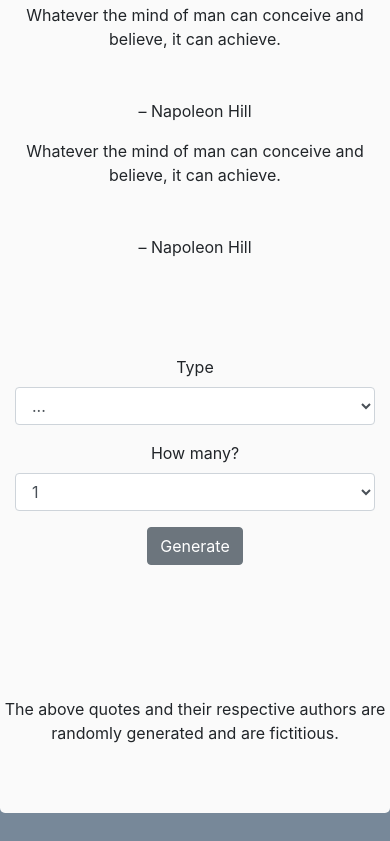
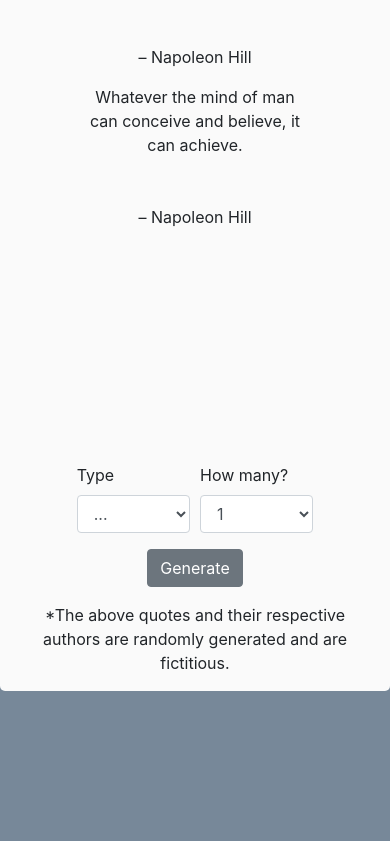
Before and after one commit to akdsco/frontend-random-quote-generator, a plain HTML site: page index.html in a window 390 px wide. Shown: the part 247-1088 px from the top of the page. After the commit the page ends 958 px from the top, so only its background shows below. Drawn offline with Linux system fonts and the light colour scheme.

Commit message:
update website responsiveness

```diff
--- a/css/custom-style.css
+++ b/css/custom-style.css
@@ -3,7 +3,7 @@ body {
 }
 
 main {
-    margin: 2.6rem 0 2rem 0;
+    margin: 3% 0 2% 0;
 }
 
 main h1 {
@@ -13,10 +13,10 @@ main h1 {
 .container {
     background: rgb(250, 250, 250);
     border-radius: 5px;
-    margin-bottom: 7%;
+    margin-bottom: 5%;
 }
 
-body > main > div > div {
-    margin-top: 5rem;
-    min-height: 20vh;
-}u
+#quotes {
+    margin: 2rem 0 2rem 0;
+    min-height: 60vh;
+}
--- a/index.html
+++ b/index.html
@@ -18,26 +18,28 @@
   <main class="container">
     <h1 class="text-center">Random Quote Generator</h1>
     <div class="row d-flex justify-content-center text-center">
-      <div class="col-md-4" id="quotes">
+      <div class="col-8" id="quotes">
         <blockquote >Whatever the mind of man can conceive and believe, it can achieve.</blockquote>
         <p class="mt-5">– Napoleon Hill</p>
         <blockquote>Whatever the mind of man can conceive and believe, it can achieve.</blockquote>
         <p class="mt-5">– Napoleon Hill</p>
       </div>
-      <div class="col-md-12">
+    </div>
+    <div class="row justify-content-center">
+      <div class="col">
         <form>
           <div class="form-row justify-content-center">
-            <div class="form-group col-md-2 justify-content-center">
+            <div class="form-group col-4 col-md-2 justify-content-center">
               <label for="inputQuoteType">Type</label>
-              <select id="inputQuoteType" class="form-control">
+              <select id="inputQuoteType" class="form-control" required>
                 <option selected disabled value>...</option>
                 <option id="lifeQuoteSelected" value="life">Life Quotes</option>
                 <option id="lawQuoteSelected" value="laws">Random Laws</option>
               </select>
             </div>
-            <div class="form-group col-md-2">
+            <div class="form-group col-4 col-sm-4 col-md-2">
               <label for="inputQuantity">How many?</label>
-              <select id="inputQuantity" class="form-control">
+              <select id="inputQuantity" class="form-control" required>
                 <option selected value="1">1</option>
                 <option value="2">2</option>
                 <option value="3">3</option>
@@ -51,10 +53,10 @@
           </div>
         </form>
       </div>
-      <div class="row align-items-center">
-        <div class="col-md-12">
-          <p>The above quotes and their respective authors are randomly generated and are fictitious.</p>
-        </div>
+    </div>
+    <div class="row text-center">
+      <div class="col-md-12">
+        <p class="my-3">*The above quotes and their respective authors are randomly generated and are fictitious.</p>
       </div>
     </div>
   </main>
```
